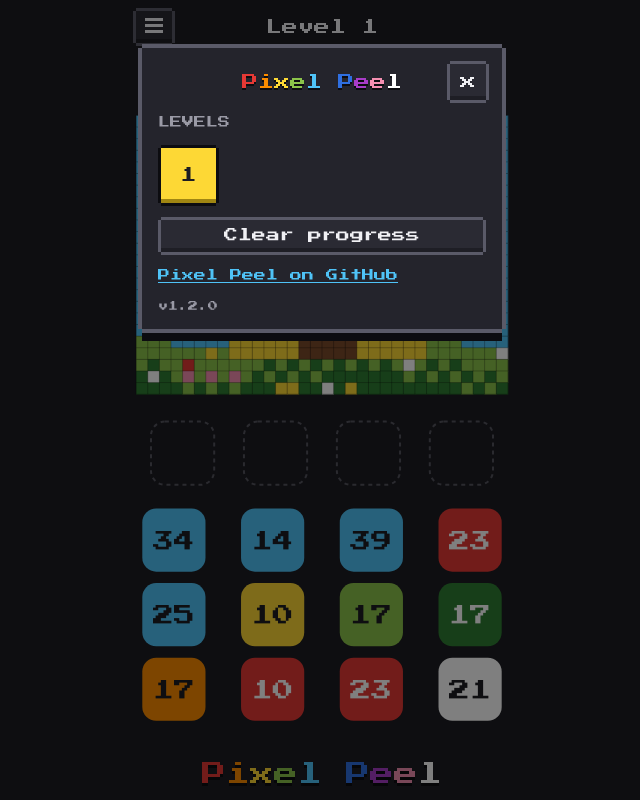
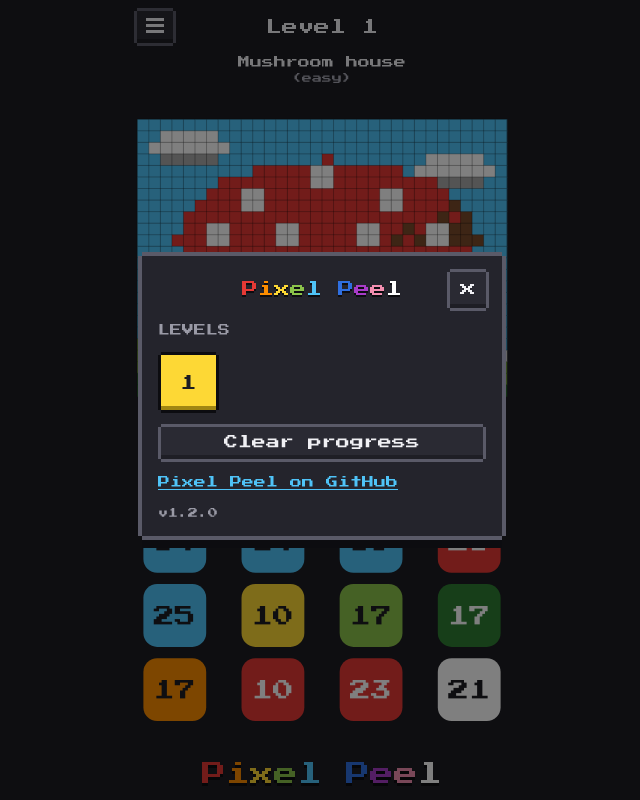
Before and after one commit to nilcaream/pixelpeel, a website built with Vite: page index.html in a window 1280 px wide. Both pictures are taken after a click on the button "Menu". Shown: the whole page, without its empty margins (318-958 px from the left). Built offline with nearby package versions, Linux system fonts and the light colour scheme.

Commit message:
feat(page): the level's name sits a little further below the menu button, and the open menu is centred on the screen

```diff
--- a/src/layout.ts
+++ b/src/layout.ts
@@ -2,7 +2,7 @@
 // between the header and the footer, and is centred there on a wide or a tall screen.
 
 /** The height kept free at the top for the menu button and the level's three lines (--header-h in src/style.css). */
-export const HEADER_HEIGHT = 88;
+export const HEADER_HEIGHT = 92;
 
 /** The level's name is in the pixel font, whose letters are all 1 em wide, at 12 px or as wide as the page allows. */
 const NAME_SIZE = 12;
--- a/src/style.css
+++ b/src/style.css
@@ -14,7 +14,7 @@
 
 :root {
   --pixel-font: 'Press Start 2P', system-ui, sans-serif;
-  --header-h: 88px;
+  --header-h: 92px;
   --footer-h: 52px;
   --page: #1c1c22;
   --ink: #f0f0f4;
@@ -81,13 +81,13 @@
 
 /*
  * "Level 10" is 8 × 16 = 128 px. Its line is the menu button's height and top, so it is centred on the
- * button; the 6 px under it clear the button's 3 px edge.
+ * button; the 10 px under it keep the name clear of the button's 3 px edge.
  */
 #level-number {
   font-size: 16px;
   height: 32px;
   line-height: 32px;
-  margin-bottom: 6px;
+  margin-bottom: 10px;
 }
 
 /* "All levels peeled" would be 17 × 16 = 272 px and cut short at 360: 17 × 12 = 204 px. */
@@ -191,9 +191,13 @@
   position: fixed;
   inset: 0;
   display: flex;
-  align-items: flex-start;
+  /*
+   * Centred on the screen. The panel's edge reaches 4 px above it and 4 + 12 px below (its shadow), so the
+   * bottom is padded 8 px more than the top to leave the same gap at both ends.
+   */
+  align-items: center;
   justify-content: center;
-  padding: 48px 16px 16px;
+  padding: 24px 16px 32px;
   background: rgba(0, 0, 0, 0.5);
   box-sizing: border-box;
   /* Above the end of a level, which comes later in the page. */
```
